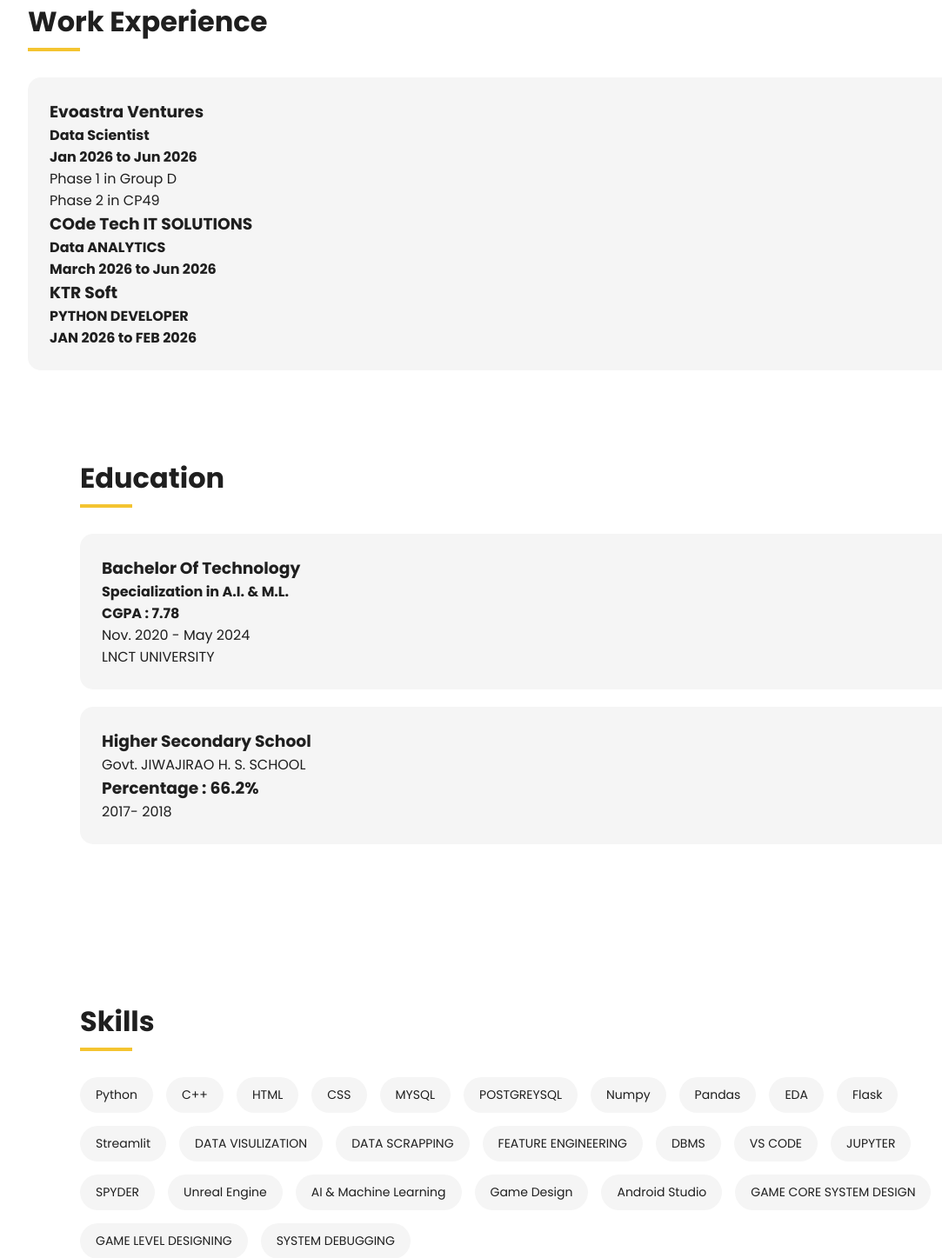
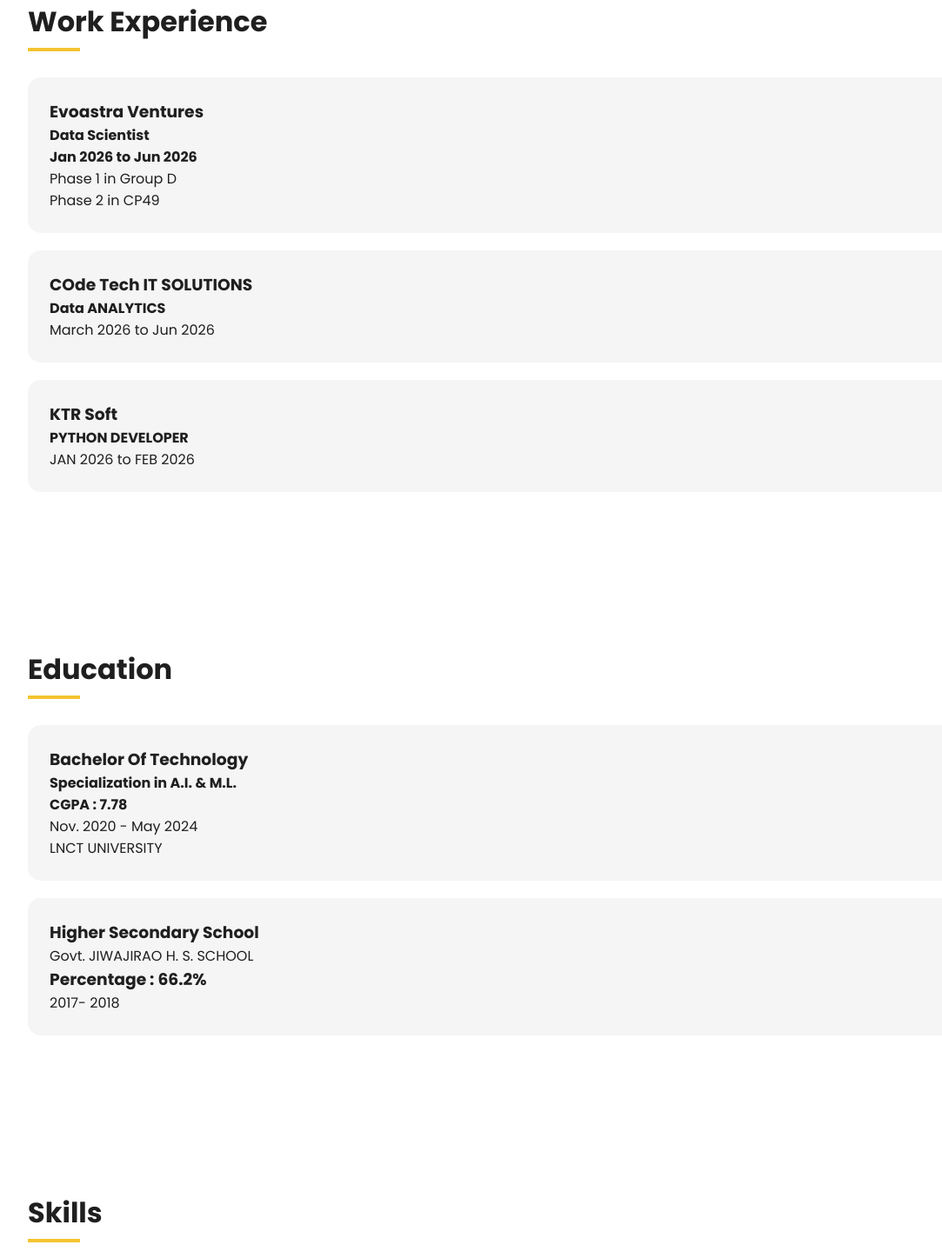
Before and after one commit to SagarKarosiya/Portfolio-Webapp, a Flask app: page / in a window 1280 px wide. Shown: the part 545-1992 px from the top of the page at 87% size, without its empty margins (28-1111 px from the left). Run offline with Flask 3, Linux system fonts and the light colour scheme.

Commit message:
Add files via upload

```diff
--- a/templates/index.html
+++ b/templates/index.html
@@ -47,20 +47,26 @@
         <h4>Jan 2026 to Jun 2026</h4>
         <p> Phase 1 in  Group D</p>
         <p>Phase 2  in CP49 </p>
+
+    </div>
+
         <!-- Code TechIT --->
+    <div class="edu-card">
         <h3>COde Tech IT SOLUTIONS </h3>
         <h4>Data ANALYTICS </h4>
-        <h4>March 2026 to Jun 2026</h4>
+        <p>March 2026 to Jun 2026</p>
+    </div>
 
                <!-- Code TechIT --->
+    <div class="edu-card">
         <h3>KTR Soft  </h3>
         <h4>PYTHON DEVELOPER </h4>
-        <h4>JAN 2026 to FEB 2026</h4>
-
+        <p>JAN 2026 to FEB 2026</p>
 
 
 
     </div>
+</section>
 
 
 
```
